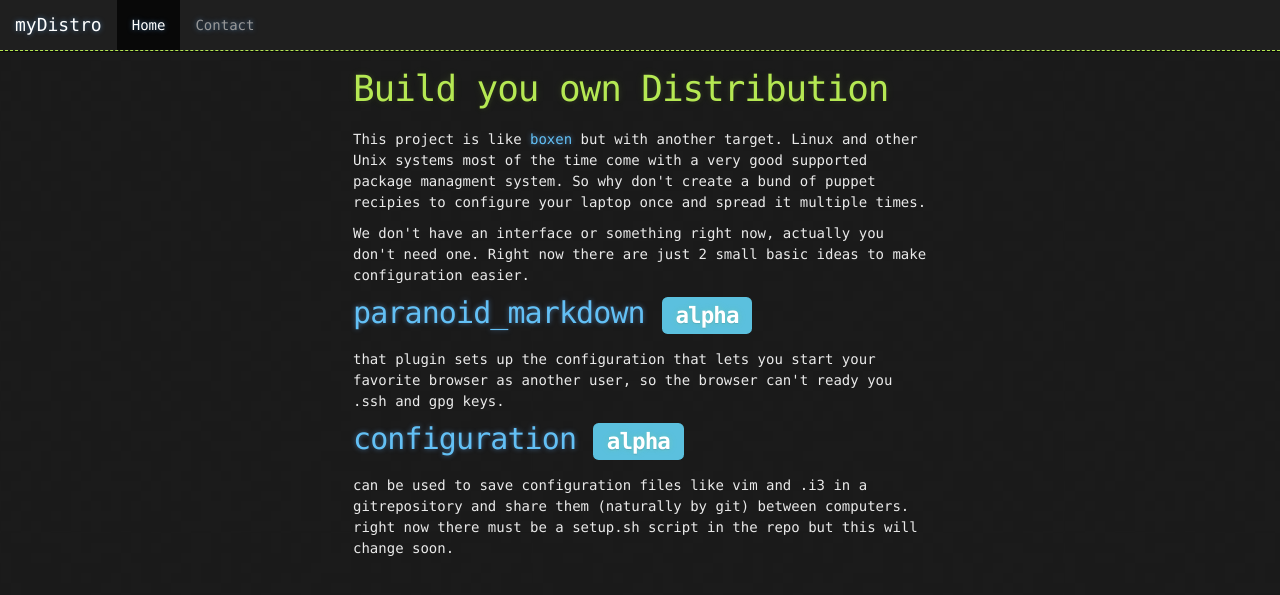
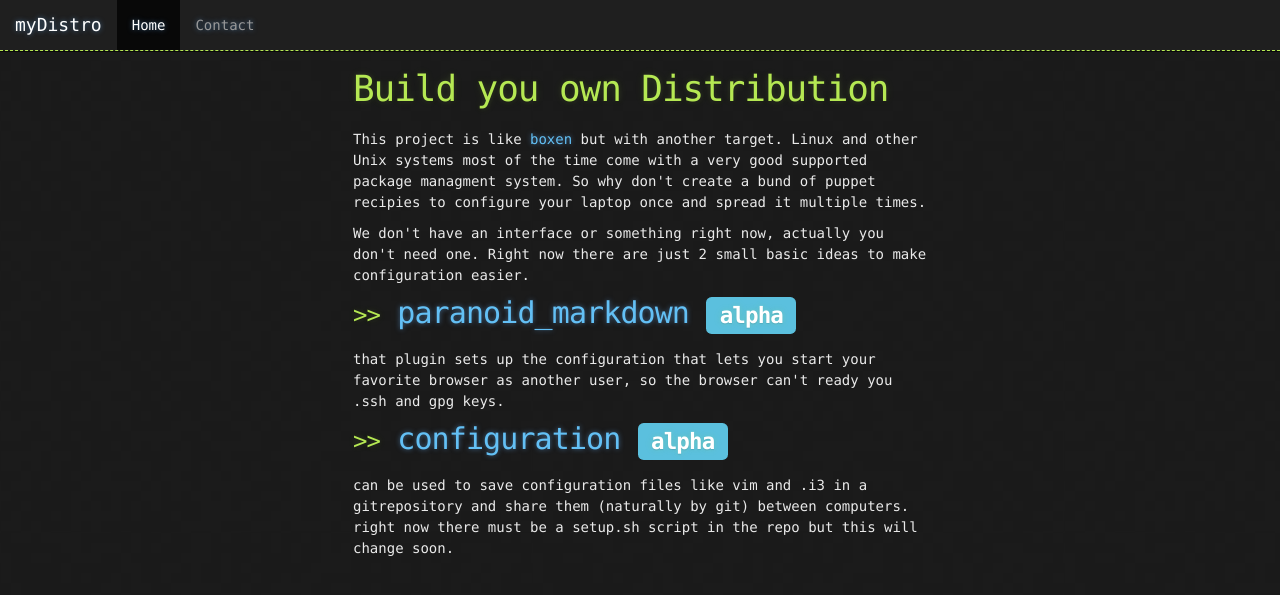
Before and after one commit to myDistro/myDistro.github.io, a Jekyll site: the page built from index.html, in a window 1280 px wide. Shown: the top 595 px of the page. Built offline with Jekyll 4.4.1, drawn with Linux system fonts in a browser that asks for light colours; nearby versions of some CDN libraries; Markdown is read by kramdown in place of the engine named in the settings.

Commit message:
looks great now

```diff
--- a/css/stylesheet.css
+++ b/css/stylesheet.css
@@ -100,6 +100,14 @@ h1, h2, h3, h4, h5, h6 {
 
 #main_content h2 {
   font-size: 24px;
+}
+
+h2:before {
+  content: ">>";
+  font-family: Monaco, "Bitstream Vera Sans Mono", "Lucida Console", Terminal, monospace;
+  font-size: 24px;
+  color: #b5e853;
+  line-height: 16px;
 }
 
 #main_content h3 {
```
